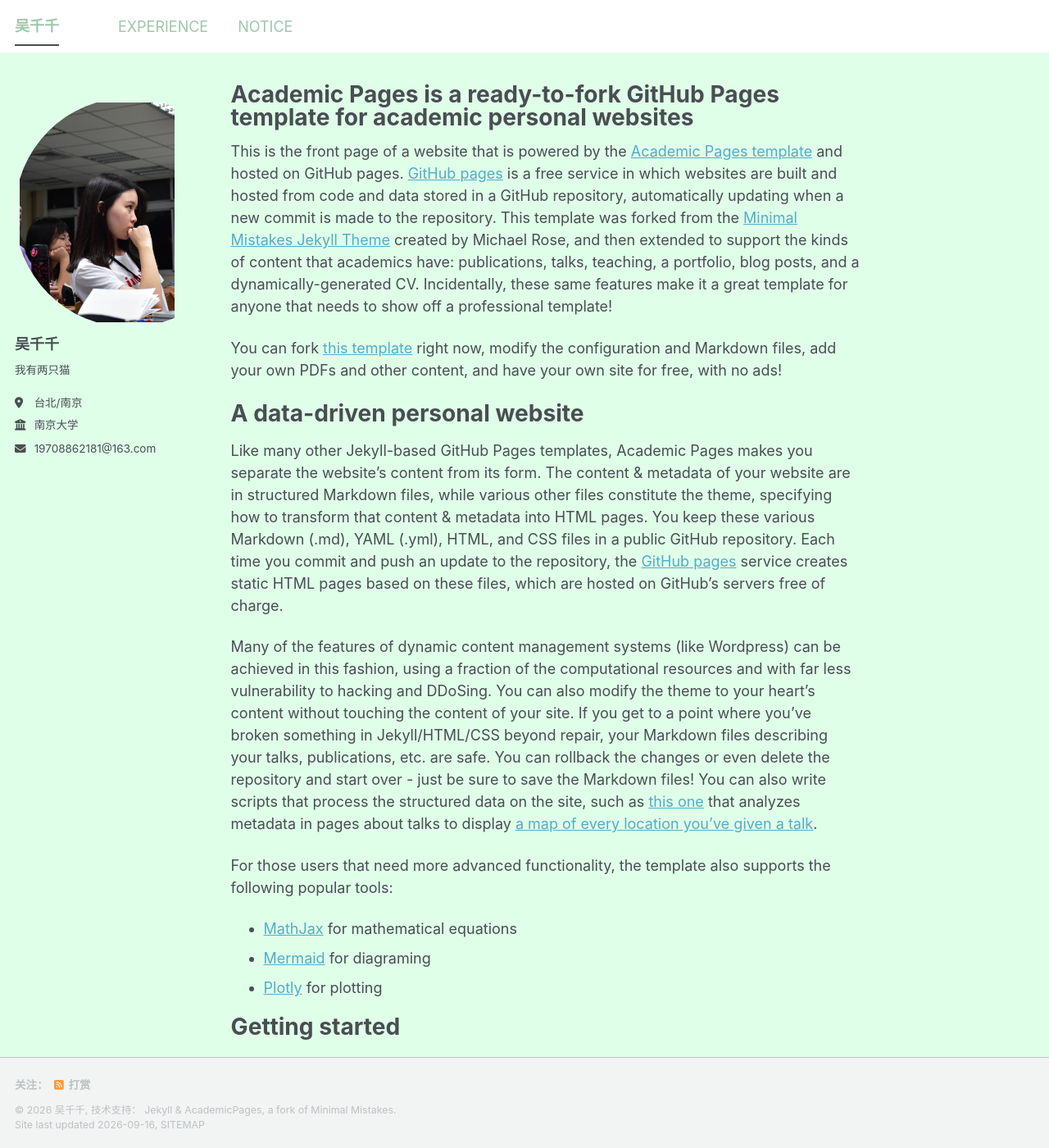
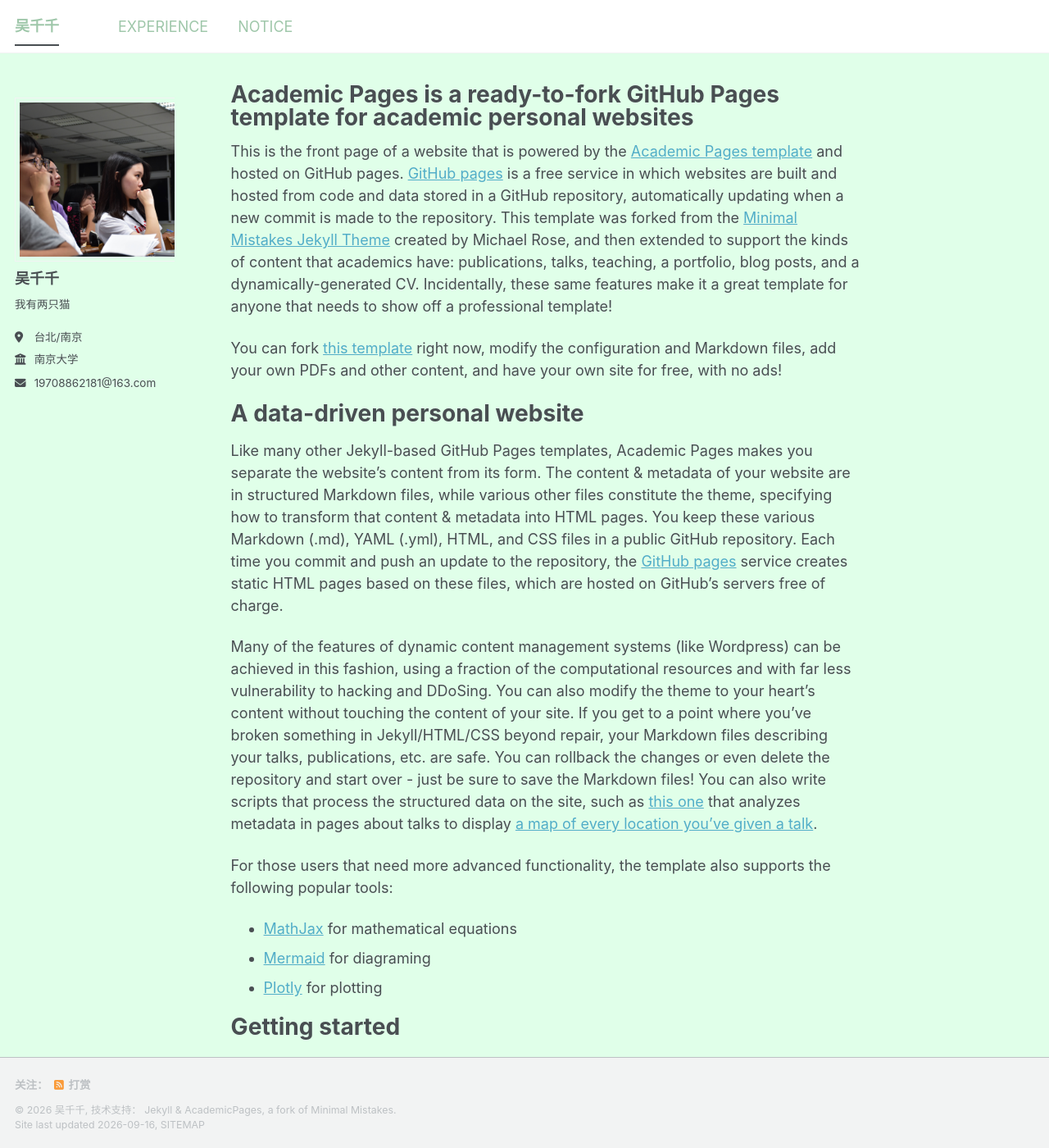
Before and after one commit to wuciancian0301/wuciancian0301.github.io, a Jekyll site: the page built from _pages/about.md, in a window 1280 px wide and 1400 px high. Shown: the whole window at 82% size. Built offline with Jekyll 4.4.1, drawn with Linux system fonts in a browser that asks for light colours; a style sheet for code colours, icons or effects is not loaded.

Commit message:
調整頭像

```diff
--- a/assets/css/main.scss
+++ b/assets/css/main.scss
@@ -52,19 +52,19 @@ body {
 }
 
 div.author__avatar {
-  width: 280px !important;
-  height: 280px !important;
-  min-width: 280px !important;
-  max-width: 280px !important;
+  width: 300px !important;
+  height: 200px !important;
+  min-width: 300px !important;
+  max-width: 300px !important;
   overflow: hidden !important;
-  border-radius: 50% !important;
+  border-radius: 0 !important;
 }
 
 div.author__avatar > img.author__avatar {
-  width: 280px !important;
-  height: 280px !important;
+  width: 100% !important;
+  height: 100% !important;
   max-width: none !important;
   border-radius: 0 !important;
   object-fit: cover !important;
-  object-position: center 70% !important;
+  object-position: center center !important;
 }
```
